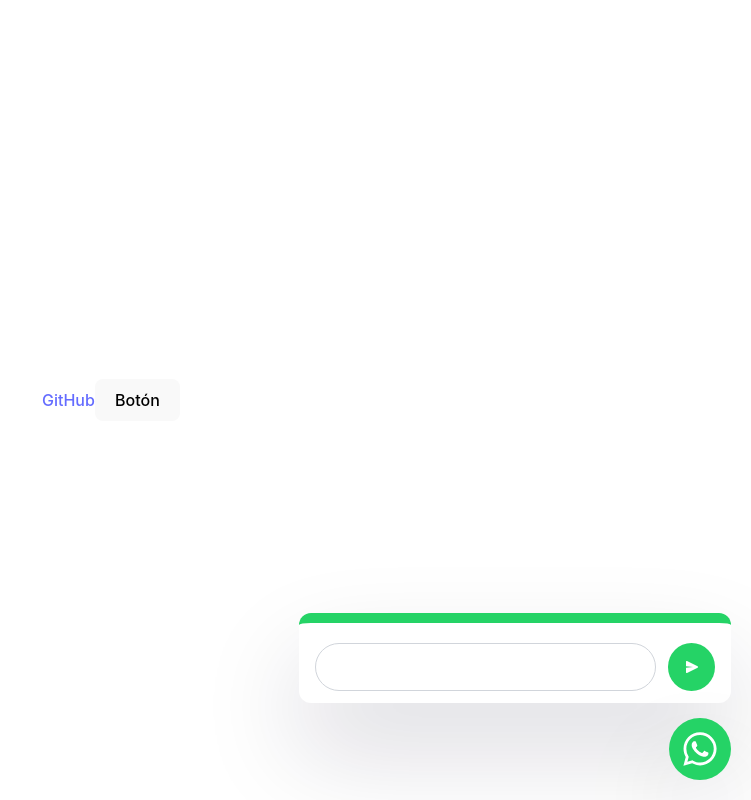
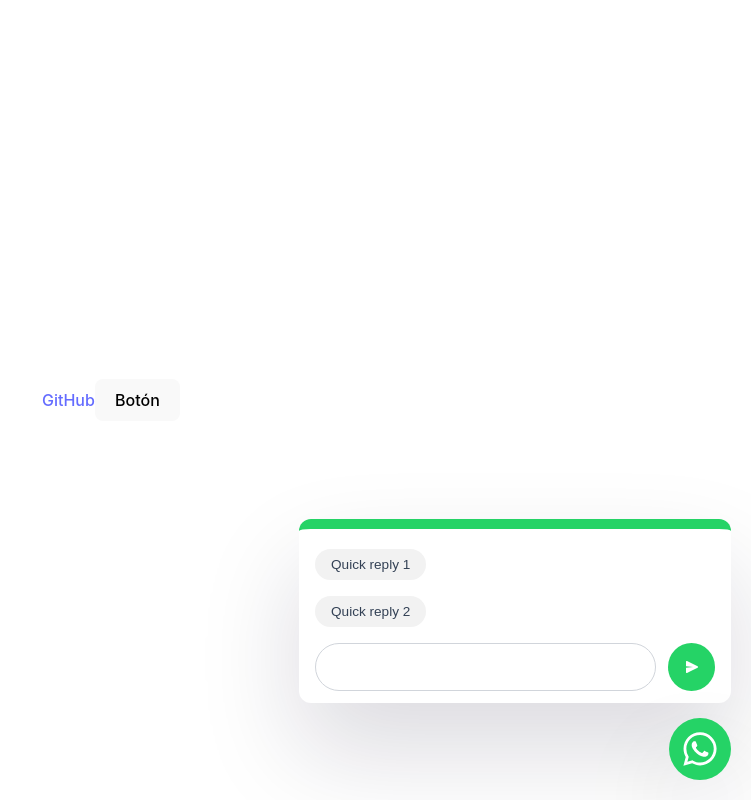
Before and after one commit to Greenborn/vue3-whatsapp-widget, a Vue app in the folder development/my-vue-app/: page / in a window 1280 px wide. Both pictures are taken after a click on the link 1228 px from the left and 748 px from the top of the page. Shown: the whole page, without its empty margins (529-1280 px from the left). Built offline with nearby package versions, Linux system fonts and the light colour scheme.

Commit message:
[#273] Se agrega posibilidad de parametrizar opciones preconfigurables con su numero de telefono

```diff
--- a/development/my-vue-app/src/App.vue
+++ b/development/my-vue-app/src/App.vue
@@ -1,9 +1,21 @@
 <script setup>
 import WhatsAppWidget from './components/WhatsAppWidget.vue'
+import { ref } from 'vue'
+
+const quick_replies = ref([
+  {
+    text: "Quick reply 1",
+    phone: "542494000000"
+  },
+  {
+    text: "Quick reply 2",
+    phone: "542494000001"
+  },
+])
 </script>
 
 <template>
-  <WhatsAppWidget phone="542494000000" />
+  <WhatsAppWidget phone="542494000000" :quick_replies="quick_replies" />
   <a href="https://github.com/Greenborn/vue3-whatsapp-widget"> GitHub</a>
   <button>Botón</button>
 </template>
--- a/development/my-vue-app/src/components/WhatsAppWidget.vue
+++ b/development/my-vue-app/src/components/WhatsAppWidget.vue
@@ -1,11 +1,9 @@
 <template>
   <div id="vwwb-widget-wrapper">
     <div id="vwwb-widget-window" v-if="show_window" style="display: flex;">
-      <!--<div id="vwwb-quick-replies-row">
-        <button class="vwwb-reply-button">test 1</button>
-        <button class="vwwb-reply-button">test 2</button>
-        <button class="vwwb-reply-button">test 3</button>
-      </div>-->
+      <div id="vwwb-quick-replies-row" v-for="quick_reply in quick_replies">
+        <button class="vwwb-reply-button" @click="setQuickReply(quick_reply)">{{quick_reply.text}}</button>
+      </div>
 
       <div id="vwwb-main-row">
         <div id="vwwb-default-text">
@@ -31,14 +29,19 @@
 <script setup>
 import { ref, onMounted } from 'vue'
 
-const props = defineProps(["phone"])
+const props = defineProps(["phone", "quick_replies"])
 
 const user_text = ref("")
 const show_window = ref(false)
-
+const phone = ref(props.phone)
 
 function toggle(){
   show_window.value = !show_window.value
+}
+
+function setQuickReply(quick_reply){
+  user_text.value = quick_reply.text
+  phone.value     = quick_reply.phone
 }
 
 onMounted(() => {
@@ -65,7 +68,7 @@ onMounted(() => {
 })
 
 function send(){
-  window.open("https://api.whatsapp.com/send/?phone="+props.phone+"&text="+encodeURI(user_text.value)+"&type=phone_number&app_absent=0", '_blank')
+  window.open("https://api.whatsapp.com/send/?phone="+phone.value+"&text="+encodeURI(user_text.value)+"&type=phone_number&app_absent=0", '_blank')
 }
 </script>
 
```
